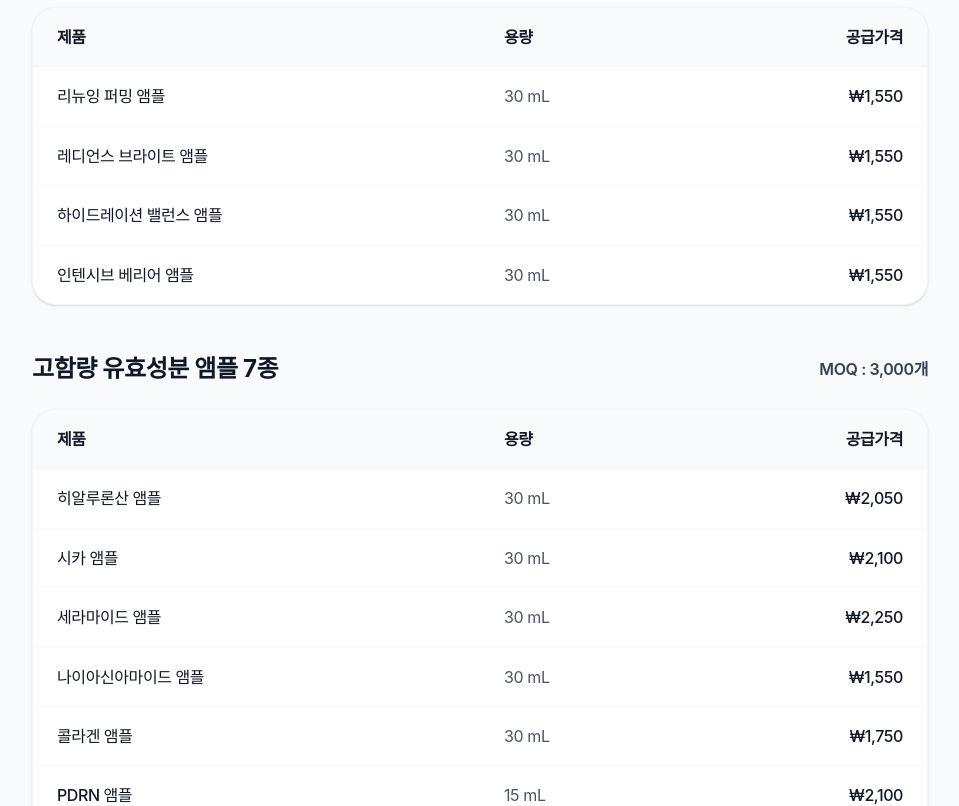
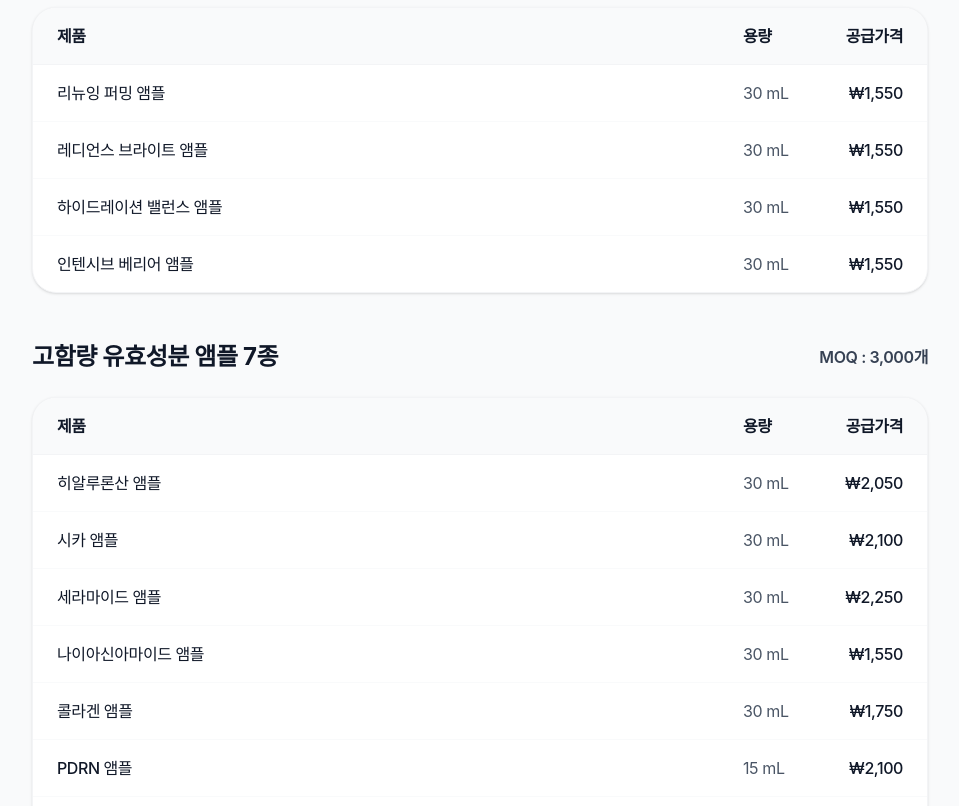
Before and after one commit to rbncf/ampoulepick, a React (Vite) app: page / in a window 1280 px wide. Shown: the part 5960-6766 px from the top of the page, without its empty margins (160-1119 px from the left). Built offline with nearby package versions, Linux system fonts and the light colour scheme; a web font is replaced by a local one.

Commit message:
style(price): improve mobile responsiveness and text formatting
Refactor table layout for better mobile compatibility and replace standard spaces with non-breaking spaces in volume text to prevent line breaks.

```diff
--- a/src/components/Price.tsx
+++ b/src/components/Price.tsx
@@ -18,24 +18,26 @@ export default function Price() {
           <div className="space-y-12 max-w-4xl mx-auto">
             <div className="space-y-6">
               <div className="flex items-center justify-between">
-                <h3 className="text-2xl font-bold text-gray-900">사용감 중심 앰플 4종</h3>
-                <span className="text-sm sm:text-base font-semibold text-gray-700">MOQ : 3,000개</span>
+                <h3 className="text-xl sm:text-2xl font-bold text-gray-900">사용감 중심 앰플 4종</h3>
+                <span className="text-sm sm:text-base font-semibold text-gray-700 whitespace-nowrap">MOQ : 3,000개</span>
               </div>
-              <div className="bg-white rounded-3xl shadow-sm border border-gray-100 overflow-hidden">
-                <table className="w-full text-left border-collapse">
+              <div className="bg-white rounded-3xl shadow-sm border border-gray-100 overflow-x-auto">
+                <table className="w-full text-left border-collapse min-w-[320px]">
                   <thead>
-                    <tr className="bg-gray-50 border-b border-gray-100">
-                      <th className="py-4 px-6 font-semibold text-gray-900 w-1/2">제품</th>
-                      <th className="py-4 px-6 font-semibold text-gray-900 w-1/4">용량</th>
-                      <th className="py-4 px-6 font-semibold text-gray-900 w-1/4 text-right">공급가격</th>
+                    <tr className="bg-gray-50 border-b border-gray-100 text-sm sm:text-base">
+                      <th className="py-3.5 sm:py-4 px-3 sm:px-6 font-semibold text-gray-900">제품</th>
+                      <th className="py-3.5 sm:py-4 px-2 sm:px-6 font-semibold text-gray-900 text-center sm:text-left whitespace-nowrap w-20 sm:w-24 shrink-0" style={{ whiteSpace: 'nowrap' }}>용량</th>
+                      <th className="py-3.5 sm:py-4 px-3 sm:px-6 font-semibold text-gray-900 text-right whitespace-nowrap w-24 sm:w-28 shrink-0" style={{ whiteSpace: 'nowrap' }}>공급가격</th>
                     </tr>
                   </thead>
                   <tbody>
                     {products.textureFocus.map((p, i) => (
-                      <tr key={i} className="border-b border-gray-50 last:border-0 hover:bg-gray-50/50 transition-colors">
-                        <td className="py-4 px-6 font-medium text-gray-900">{p.name}</td>
-                        <td className="py-4 px-6 text-gray-600">{p.volume}</td>
-                        <td className="py-4 px-6 text-right font-medium text-gray-900">{p.price}</td>
+                      <tr key={i} className="border-b border-gray-50 last:border-0 hover:bg-gray-50/50 transition-colors text-sm sm:text-base">
+                        <td className="py-3.5 sm:py-4 px-3 sm:px-6 font-medium text-gray-900">{p.name}</td>
+                        <td className="py-3.5 sm:py-4 px-2 sm:px-6 text-gray-600 text-center sm:text-left whitespace-nowrap shrink-0" style={{ whiteSpace: 'nowrap' }}>
+                          <span style={{ whiteSpace: 'nowrap', display: 'inline-block' }}>{p.volume.replace(/\s+/g, '\u00A0')}</span>
+                        </td>
+                        <td className="py-3.5 sm:py-4 px-3 sm:px-6 text-right font-medium text-gray-900 whitespace-nowrap shrink-0" style={{ whiteSpace: 'nowrap' }}>{p.price}</td>
                       </tr>
                     ))}
                   </tbody>
@@ -45,24 +47,26 @@ export default function Price() {
 
             <div className="space-y-6">
               <div className="flex items-center justify-between">
-                <h3 className="text-2xl font-bold text-gray-900">고함량 유효성분 앰플 7종</h3>
-                <span className="text-sm sm:text-base font-semibold text-gray-700">MOQ : 3,000개</span>
+                <h3 className="text-xl sm:text-2xl font-bold text-gray-900">고함량 유효성분 앰플 7종</h3>
+                <span className="text-sm sm:text-base font-semibold text-gray-700 whitespace-nowrap">MOQ : 3,000개</span>
               </div>
-              <div className="bg-white rounded-3xl shadow-sm border border-gray-100 overflow-hidden">
-                <table className="w-full text-left border-collapse">
+              <div className="bg-white rounded-3xl shadow-sm border border-gray-100 overflow-x-auto">
+                <table className="w-full text-left border-collapse min-w-[320px]">
                   <thead>
-                    <tr className="bg-gray-50 border-b border-gray-100">
-                      <th className="py-4 px-6 font-semibold text-gray-900 w-1/2">제품</th>
-                      <th className="py-4 px-6 font-semibold text-gray-900 w-1/4">용량</th>
-                      <th className="py-4 px-6 font-semibold text-gray-900 w-1/4 text-right">공급가격</th>
+                    <tr className="bg-gray-50 border-b border-gray-100 text-sm sm:text-base">
+                      <th className="py-3.5 sm:py-4 px-3 sm:px-6 font-semibold text-gray-900">제품</th>
+                      <th className="py-3.5 sm:py-4 px-2 sm:px-6 font-semibold text-gray-900 text-center sm:text-left whitespace-nowrap w-20 sm:w-24 shrink-0" style={{ whiteSpace: 'nowrap' }}>용량</th>
+                      <th className="py-3.5 sm:py-4 px-3 sm:px-6 font-semibold text-gray-900 text-right whitespace-nowrap w-24 sm:w-28 shrink-0" style={{ whiteSpace: 'nowrap' }}>공급가격</th>
                     </tr>
                   </thead>
                   <tbody>
                     {products.highEfficacy.map((p, i) => (
-                      <tr key={i} className="border-b border-gray-50 last:border-0 hover:bg-gray-50/50 transition-colors">
-                        <td className="py-4 px-6 font-medium text-gray-900">{p.name}</td>
-                        <td className="py-4 px-6 text-gray-600">{p.volume}</td>
-                        <td className="py-4 px-6 text-right font-medium text-gray-900">{p.price}</td>
+                      <tr key={i} className="border-b border-gray-50 last:border-0 hover:bg-gray-50/50 transition-colors text-sm sm:text-base">
+                        <td className="py-3.5 sm:py-4 px-3 sm:px-6 font-medium text-gray-900">{p.name}</td>
+                        <td className="py-3.5 sm:py-4 px-2 sm:px-6 text-gray-600 text-center sm:text-left whitespace-nowrap shrink-0" style={{ whiteSpace: 'nowrap' }}>
+                          <span style={{ whiteSpace: 'nowrap', display: 'inline-block' }}>{p.volume.replace(/\s+/g, '\u00A0')}</span>
+                        </td>
+                        <td className="py-3.5 sm:py-4 px-3 sm:px-6 text-right font-medium text-gray-900 whitespace-nowrap shrink-0" style={{ whiteSpace: 'nowrap' }}>{p.price}</td>
                       </tr>
                     ))}
                   </tbody>
--- a/src/data.ts
+++ b/src/data.ts
@@ -4,7 +4,7 @@ export const products = {
       id: 'tf1',
       name: '리뉴잉 퍼밍 앰플',
       keyIngredient: '콜라겐',
-      volume: '30 mL',
+      volume: '30\u00A0mL',
       price: '₩1,550',
       moq: '3,000개',
     },
@@ -12,7 +12,7 @@ export const products = {
       id: 'tf2',
       name: '레디언스 브라이트 앰플',
       keyIngredient: '비타민 C',
-      volume: '30 mL',
+      volume: '30\u00A0mL',
       price: '₩1,550',
       moq: '3,000개',
     },
@@ -20,7 +20,7 @@ export const products = {
       id: 'tf3',
       name: '하이드레이션 밸런스 앰플',
       keyIngredient: '히알루론산',
-      volume: '30 mL',
+      volume: '30\u00A0mL',
       price: '₩1,550',
       moq: '3,000개',
     },
@@ -28,7 +28,7 @@ export const products = {
       id: 'tf4',
       name: '인텐시브 베리어 앰플',
       keyIngredient: '세라마이드',
-      volume: '30 mL',
+      volume: '30\u00A0mL',
       price: '₩1,550',
       moq: '3,000개',
     },
@@ -37,49 +37,49 @@ export const products = {
     {
       id: 'he1',
       name: '히알루론산 앰플',
-      volume: '30 mL',
+      volume: '30\u00A0mL',
       price: '₩2,050',
       moq: '3,000개',
     },
     {
       id: 'he2',
       name: '시카 앰플',
-      volume: '30 mL',
+      volume: '30\u00A0mL',
       price: '₩2,100',
       moq: '3,000개',
     },
     {
       id: 'he3',
       name: '세라마이드 앰플',
-      volume: '30 mL',
+      volume: '30\u00A0mL',
       price: '₩2,250',
       moq: '3,000개',
     },
     {
       id: 'he4',
       name: '나이아신아마이드 앰플',
-      volume: '30 mL',
+      volume: '30\u00A0mL',
       price: '₩1,550',
       moq: '3,000개',
     },
     {
       id: 'he5',
       name: '콜라겐 앰플',
-      volume: '30 mL',
+      volume: '30\u00A0mL',
       price: '₩1,750',
       moq: '3,000개',
     },
     {
       id: 'he6',
       name: 'PDRN 앰플',
-      volume: '15 mL',
+      volume: '15\u00A0mL',
       price: '₩2,100',
       moq: '3,000개',
     },
     {
       id: 'he7',
       name: '비타민C 앰플',
-      volume: '15 mL',
+      volume: '15\u00A0mL',
       price: '₩2,100',
       moq: '3,000개',
     },
```
